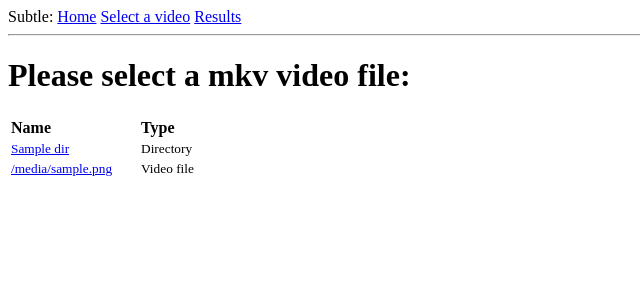
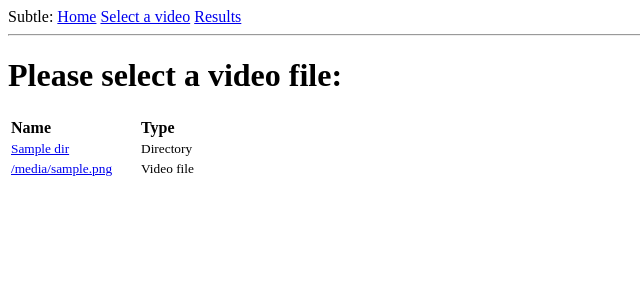
Before and after one commit to beeksma/subtle, a Flask app: template web/templates/browse.html in a window 1280 px wide. Shown: the top 300 px of the page, without its empty margins (0-640 px from the left). Run offline with Flask 2, Linux system fonts and the light colour scheme; the template is opened without the code that fills it: most values are stand-ins (such as "Sample title", 1, 10 or a date in 2020); parts of the project's set-up code (start-up, migrations or seed data) failed here and were passed over.

Commit message:
Removed a word in template

```diff
--- a/web/templates/browse.html
+++ b/web/templates/browse.html
@@ -1,6 +1,6 @@
 {% extends "base.html" %}
 {% block content %}
-<h1>Please select a mkv video file:</h1>
+<h1>Please select a video file:</h1>
         <table>
             <tr>
                 <th><p align="left">Name</p></th>
```
